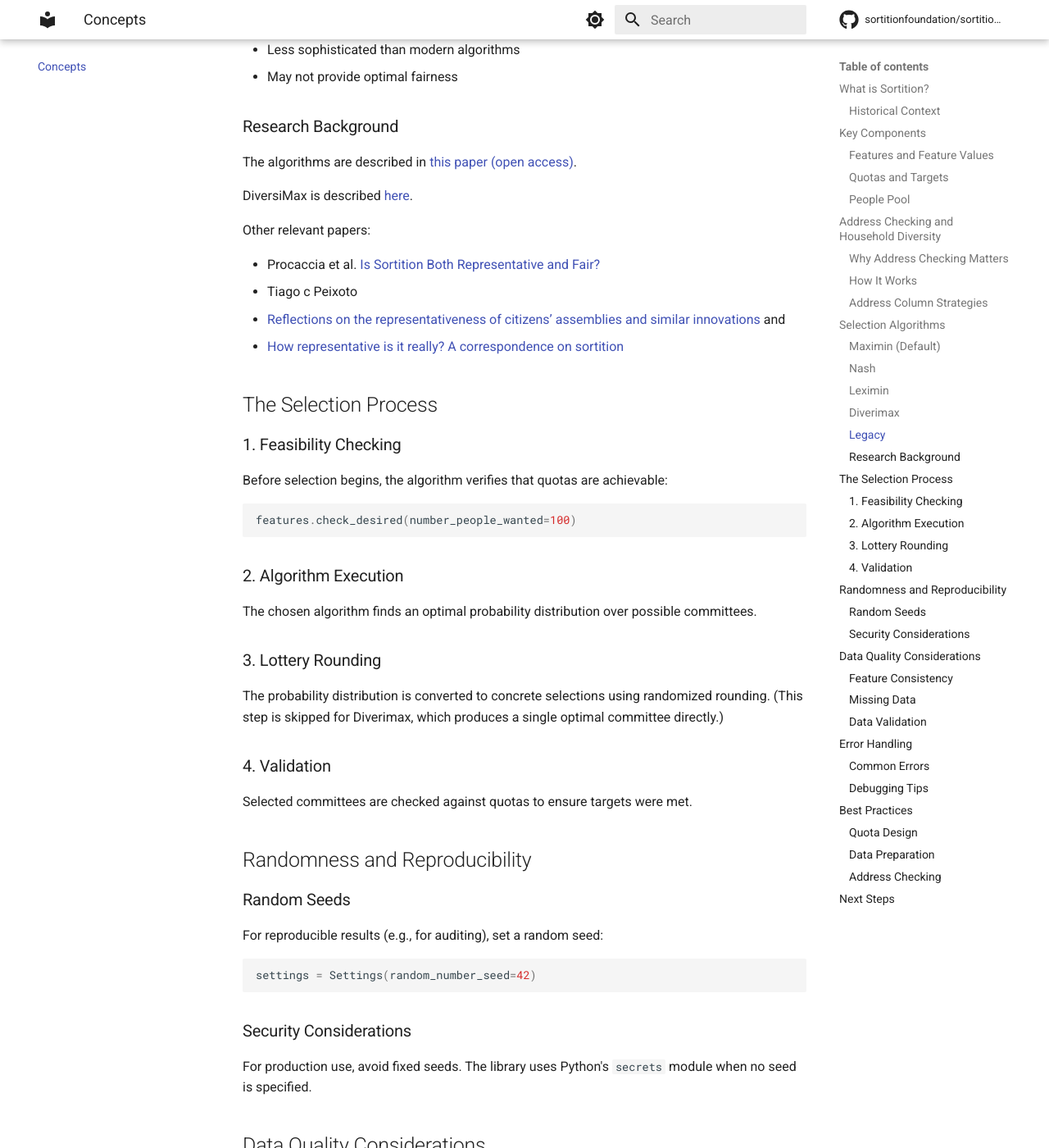
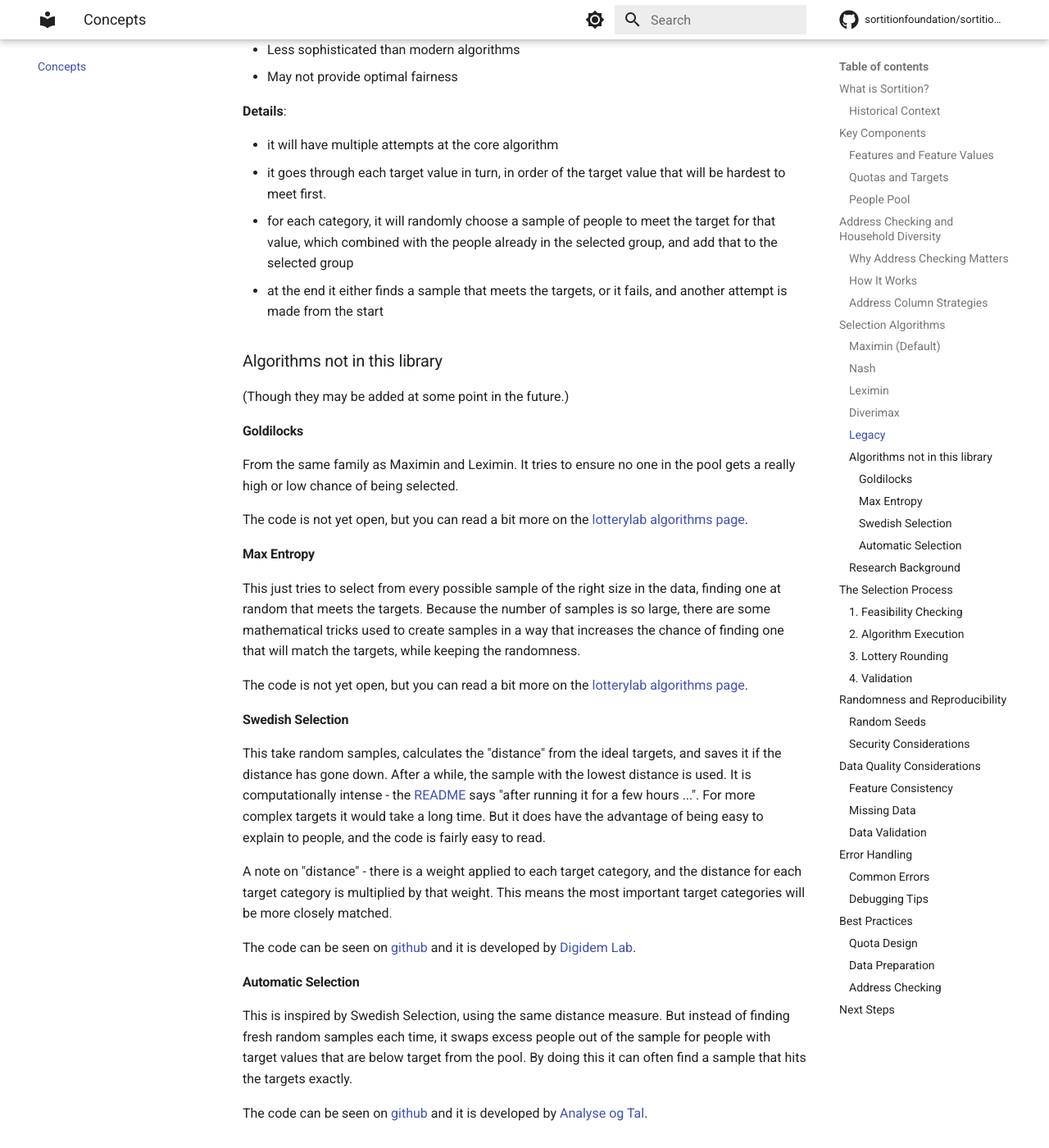
Before and after one commit to sortitionfoundation/sortition-algorithms, an MkDocs documentation site: the page built from docs/concepts.md, in a window 1280 px wide and 1400 px high, scrolled down 5010 px. Shown: the whole window at 82% size. Built offline with MkDocs 1.6.1 and Material for MkDocs 9.7.7, drawn with Linux system fonts in a browser that asks for light colours; comment, search, counter and statistics services are not loaded.

Commit message:
Add more notes on algorithms
including some not in the library.

```diff
--- a/docs/concepts.md
+++ b/docs/concepts.md
@@ -177,7 +177,6 @@ Different algorithms optimize for different fairness criteria:
 
 **Example scenario**: An assembly focused on social or community issues where diverse perspectives are critical.
 
-
 ### Legacy
 
 **Objective**: Backwards compatibility with earlier implementations.
@@ -192,6 +191,43 @@ Different algorithms optimize for different fairness criteria:
 
 - Less sophisticated than modern algorithms
 - May not provide optimal fairness
+
+**Details**:
+
+- it will have multiple attempts at the core algorithm
+  - it goes through each target value in turn, in order of the target value that will be hardest to meet first.
+  - for each category, it will randomly choose a sample of people to meet the target for that value, which combined with the people already in the selected group, and add that to the selected group
+  - at the end it either finds a sample that meets the targets, or it fails, and another attempt is made from the start
+
+### Algorithms not in this library
+
+(Though they may be added at some point in the future.)
+
+#### Goldilocks
+
+From the same family as Maximin and Leximin. It tries to ensure no one in the pool gets a really high or low chance of being selected.
+
+The code is not yet open, but you can read a bit more on the [lotterylab algorithms page](https://lotterylab.muon.dev/lottery/algorithm).
+
+#### Max Entropy
+
+This just tries to select from every possible sample of the right size in the data, finding one at random that meets the targets. Because the number of samples is so large, there are some mathematical tricks used to create samples in a way that increases the chance of finding one that will match the targets, while keeping the randomness.
+
+The code is not yet open, but you can read a bit more on the [lotterylab algorithms page](https://lotterylab.muon.dev/lottery/algorithm).
+
+#### Swedish Selection
+
+This take random samples, calculates the "distance" from the ideal targets, and saves it if the distance has gone down. After a while, the sample with the lowest distance is used. It is computationally intense - the [README](https://github.com/digidemlab/swedish-sortition/blob/master/README.md) says "after running it for a few hours ...". For more complex targets it would take a long time. But it does have the advantage of being easy to explain to people, and the code is fairly easy to read.
+
+A note on "distance" - there is a weight applied to each target category, and the distance for each target category is multiplied by that weight. This means the most important target categories will be more closely matched.
+
+The code can be seen on [github](https://github.com/digidemlab/swedish-sortition) and it is developed by [Digidem Lab](https://www.corganisers.org.uk/organising-organisations/digidemlab/).
+
+#### Automatic Selection
+
+This is inspired by Swedish Selection, using the same distance measure. But instead of finding fresh random samples each time, it swaps excess people out of the sample for people with target values that are below target from the pool. By doing this it can often find a sample that hits the targets exactly.
+
+The code can be seen on [github](https://github.com/ogtal/automatic-sortition) and it is developed by [Analyse og Tal](https://www.ogtal.dk/).
 
 ### Research Background
 
```
